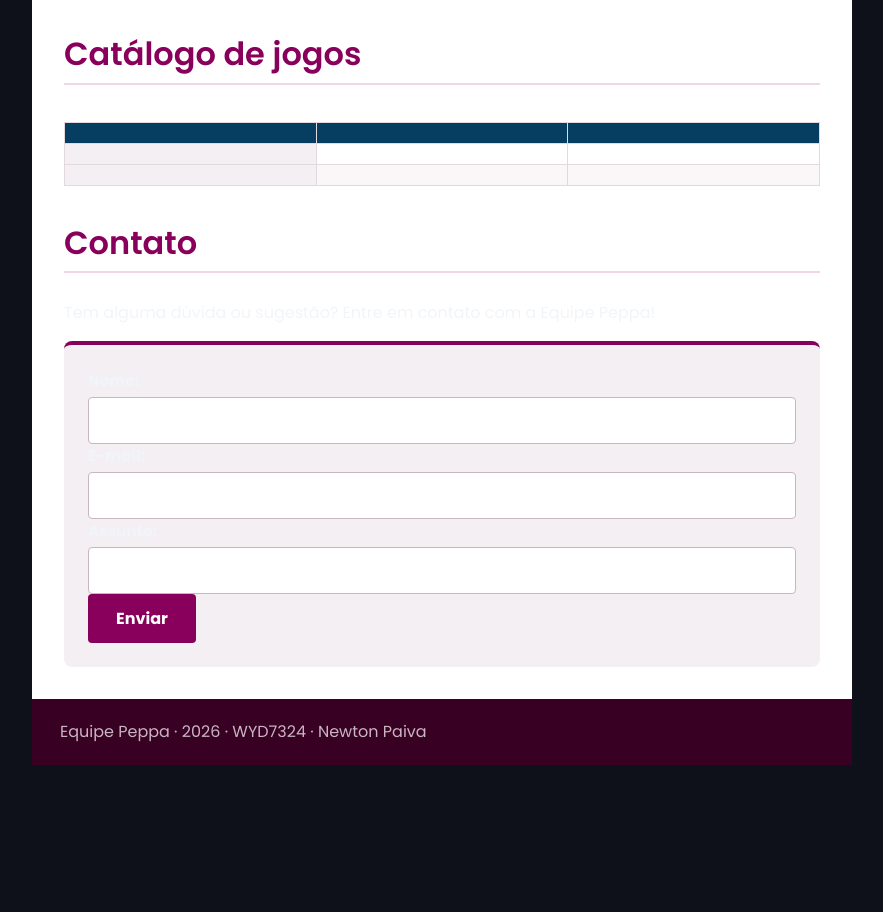
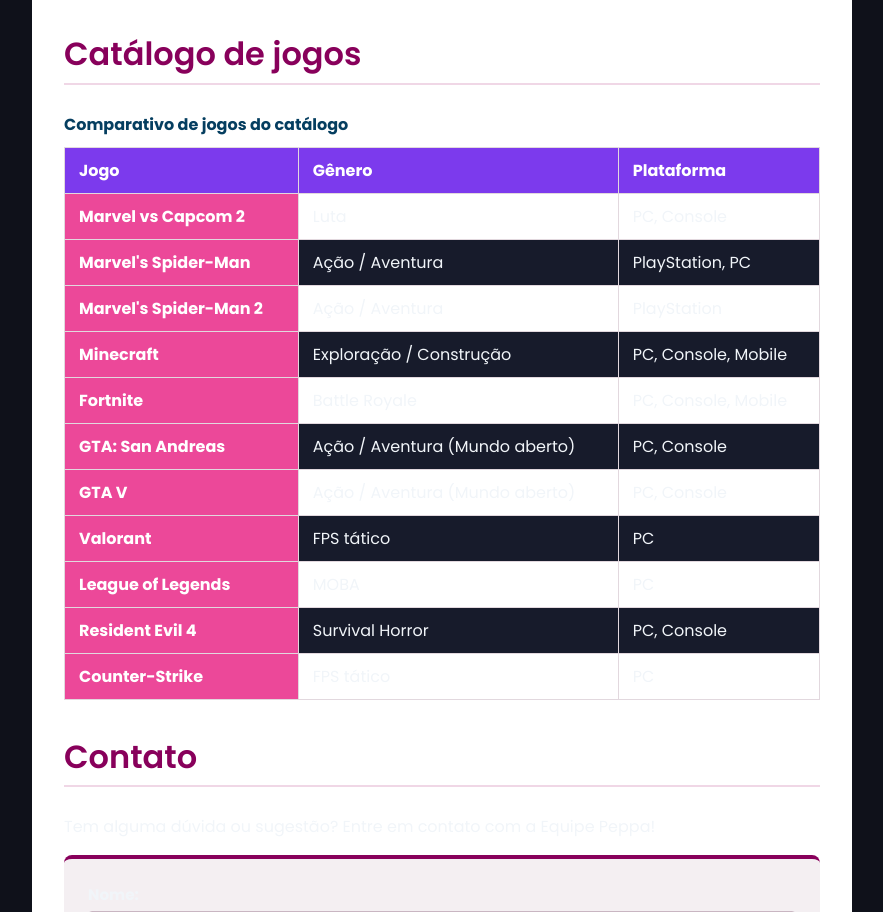
Before and after one commit to guilhermefelix-dev/peppa-games, a plain HTML site: page estrutura-modelo/frontend/index.html in a window 1280 px wide. Shown: the part 2180-3092 px from the top of the page, without its empty margins (198-1081 px from the left). Before the commit the page ends 2985 px from the top, so only its background shows below. Drawn offline with Linux system fonts and the light colour scheme.

Commit message:
Update index.html

```diff
--- a/estrutura-modelo/frontend/index.html
+++ b/estrutura-modelo/frontend/index.html
@@ -70,30 +70,74 @@
       </section>
 <section id="catalogo">
   <h2>Catálogo de jogos</h2>
-  <table>
-    <caption></caption>
+  <table class="tabela-catalogo">
+    <caption>Comparativo de jogos do catálogo</caption>
     <thead>
       <tr>
-        <th></th>
-        <th></th>
-        <th></th>
+        <th>Jogo</th>
+        <th>Gênero</th>
+        <th>Plataforma</th>
       </tr>
     </thead>
     <tbody>
       <tr>
-        <th></th>
-        <td></td>
-        <td></td>
+        <th>Marvel vs Capcom 2</th>
+        <td>Luta</td>
+        <td>PC, Console</td>
       </tr>
       <tr>
-        <th></th>
-        <td></td>
-        <td></td>
+        <th>Marvel's Spider-Man</th>
+        <td>Ação / Aventura</td>
+        <td>PlayStation, PC</td>
+      </tr>
+      <tr>
+        <th>Marvel's Spider-Man 2</th>
+        <td>Ação / Aventura</td>
+        <td>PlayStation</td>
+      </tr>
+      <tr>
+        <th>Minecraft</th>
+        <td>Exploração / Construção</td>
+        <td>PC, Console, Mobile</td>
+      </tr>
+      <tr>
+        <th>Fortnite</th>
+        <td>Battle Royale</td>
+        <td>PC, Console, Mobile</td>
+      </tr>
+      <tr>
+        <th>GTA: San Andreas</th>
+        <td>Ação / Aventura (Mundo aberto)</td>
+        <td>PC, Console</td>
+      </tr>
+      <tr>
+        <th>GTA V</th>
+        <td>Ação / Aventura (Mundo aberto)</td>
+        <td>PC, Console</td>
+      </tr>
+      <tr>
+        <th>Valorant</th>
+        <td>FPS tático</td>
+        <td>PC</td>
+      </tr>
+      <tr>
+        <th>League of Legends</th>
+        <td>MOBA</td>
+        <td>PC</td>
+      </tr>
+      <tr>
+        <th>Resident Evil 4</th>
+        <td>Survival Horror</td>
+        <td>PC, Console</td>
+      </tr>
+      <tr>
+        <th>Counter-Strike</th>
+        <td>FPS tático</td>
+        <td>PC</td>
       </tr>
     </tbody>
   </table>
 </section>
-
       <section id="contato">
         <h2>Contato</h2>
         <p>Tem alguma dúvida ou sugestão? Entre em contato com a Equipe Peppa!</p>
```
